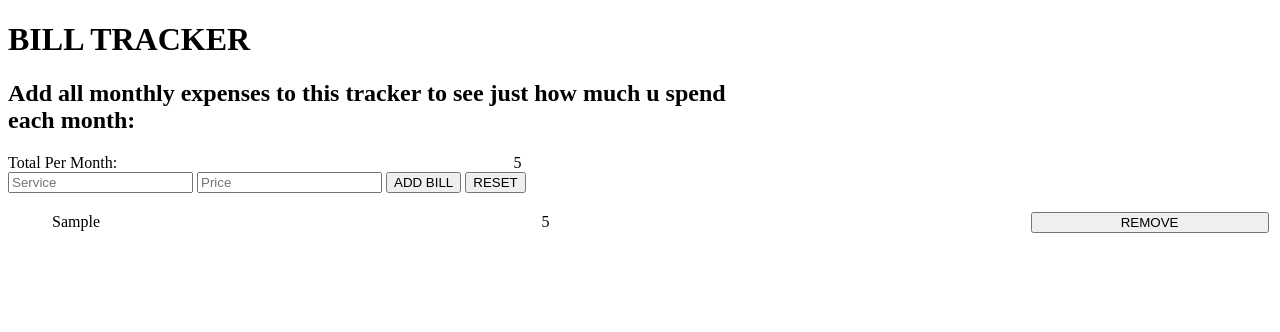
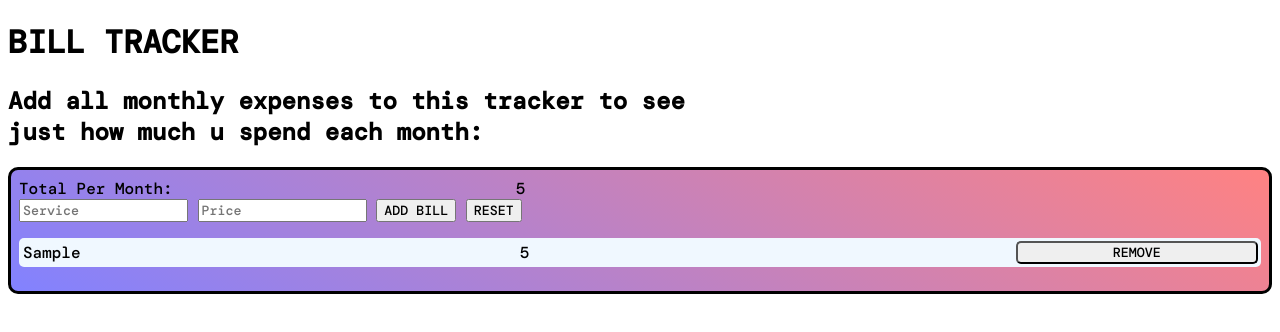
Before and after one commit to abdihamza12/bill-mapper, a plain HTML site: page index.html in a window 1280 px wide. Both pictures are taken after typing "Sample", "5" into the empty fields and a click on the button "ADD BILL". Drawn offline with nearby package versions, Linux system fonts and the light colour scheme.

Commit message:
main tag and css
addition of a main tag and the beginnings of a stylesheet for the webpage

```diff
--- a/index.html
+++ b/index.html
@@ -5,6 +5,12 @@
     <meta http-equiv="X-UA-Compatible" content="IE=edge" />
     <meta name="viewport" content="width=device-width, initial-scale=1.0" />
     <title>Bill Mapper</title>
+    <link rel="preconnect" href="https://fonts.googleapis.com" />
+    <link rel="preconnect" href="https://fonts.gstatic.com" crossorigin />
+    <link
+      href="https://fonts.googleapis.com/css2?family=DM+Mono:wght@500&display=swap"
+      rel="stylesheet"
+    />
     <link rel="stylesheet" href="stylesheet.css" />
     <script src="script.js" defer></script>
   </head>
@@ -16,7 +22,7 @@
         each month:
       </h2>
     </header>
-
+    <main>
       <div id="total-cost">
         <span>Total Per Month: </span>
         <span id="total-spent">0</span>
@@ -41,5 +47,6 @@
         <button type="reset">RESET</button>
       </form>
       <ul id="bill-list"></ul>
+    </main>
   </body>
 </html>
--- a/stylesheet.css
+++ b/stylesheet.css
@@ -1,5 +1,15 @@
+* {
+  font-family: "DM Mono", monospace, sans-serif;
+}
+
+.bill-element {
+  border-radius: 5px;
+  background-color: aliceblue;
+}
+
 .bill-element > * {
   margin: 0.25em;
+  border-radius: 5px;
 }
 
 div,
@@ -15,3 +25,19 @@ div,
 h2 {
   max-width: 30em;
 }
+
+main {
+  border: 3px solid black;
+  font-family: "DM Mono", monospace, sans-serif;
+  border-radius: 10px;
+  background-image: linear-gradient(
+    210deg,
+    rgb(255, 130, 130),
+    rgb(130, 130, 255)
+  );
+  padding: 0.5em;
+  margin-bottom: 1em;
+}
+#bill-list {
+  padding: 0;
+}
```
Lines whose indentation alone changed are shown as unchanged.
